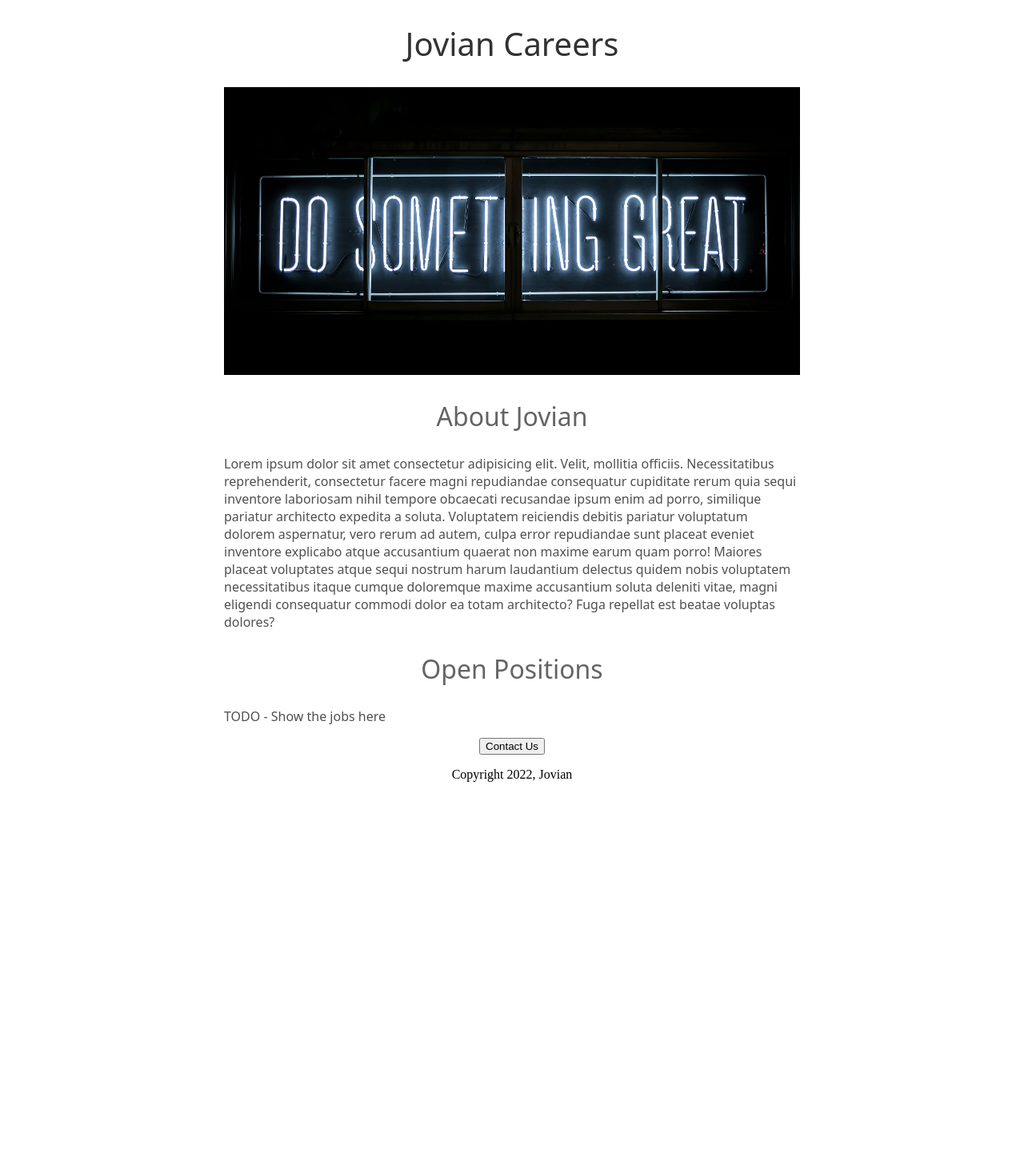
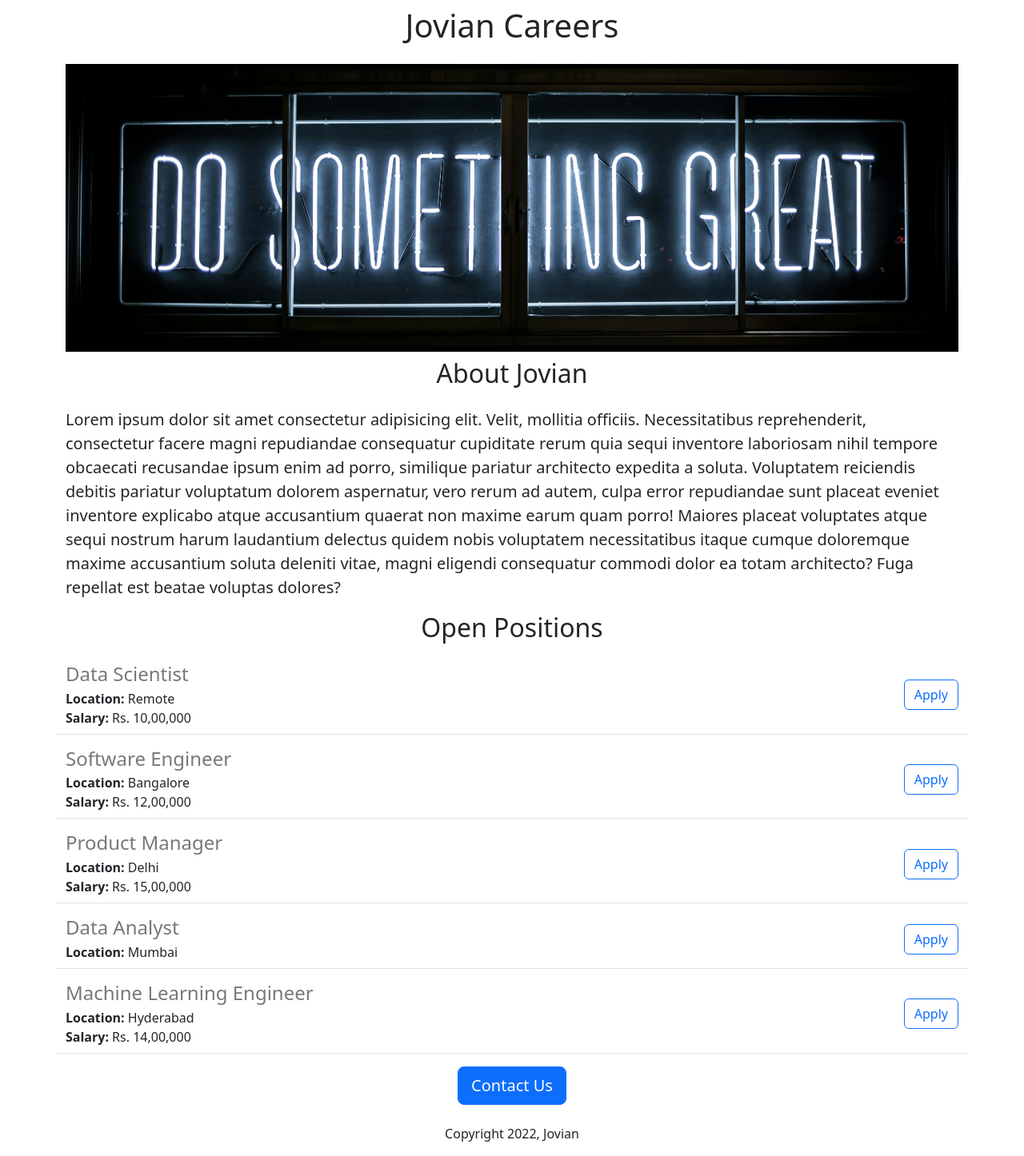
Before and after one commit to jdruiz0404/jovian-careers-website, a Flask app: page / in a window 1280 px wide. Shown: the whole page at 80% size. Before the commit the page ends 978 px from the top, so only its background shows below. Run offline with Flask 3, Linux system fonts and the light colour scheme.

Commit message:
Added dynamic data and API route

```diff
--- a/app.py
+++ b/app.py
@@ -1,9 +1,46 @@
-from flask import Flask, render_template
+from flask import Flask, render_template, jsonify
 app = Flask(__name__)
+
+JOBS = [
+    {
+        'id': 1,
+        'title': 'Data Scientist',
+        'location': 'Remote',
+        'salary': 'Rs. 10,00,000'
+    },
+    {
+        'id': 2,
+        'title': 'Software Engineer',
+        'location': 'Bangalore',
+        'salary': 'Rs. 12,00,000'
+    },
+    {
+        'id': 3,
+        'title': 'Product Manager',
+        'location': 'Delhi',
+        'salary': 'Rs. 15,00,000'
+    },
+    {
+        'id': 4,
+        'title': 'Data Analyst',
+        'location': 'Mumbai',
+    },
+    {
+        'id': 5,
+        'title': 'Machine Learning Engineer',
+        'location': 'Hyderabad',
+        'salary': 'Rs. 14,00,000'
+    }
+]
+
 
 @app.route('/')
 def hello_world():
-    return render_template('home.html')
+    return render_template('home.html', jobs=JOBS, company_name='Jovian')
+
+@app.route('/api/jobs')
+def list_jobs():
+    return jsonify(JOBS)
 
 if __name__ == '__main__':
     app.run(host='0.0.0.0', debug=True)
--- a/templates/home.html
+++ b/templates/home.html
@@ -4,52 +4,26 @@
     <meta charset="UTF-8" />
     <meta name="viewport" content="width=device-width, initial-scale=1.0" />
     <title>Jovian Careers</title>
+    <link
+      href="https://cdn.jsdelivr.net/npm/bootstrap@5.3.7/dist/css/bootstrap.min.css"
+      rel="stylesheet"
+      integrity="sha384-LN+7fdVzj6u52u30Kp6M/trliBMCMKTyK833zpbD+pXdCLuTusPj697FH4R/5mcr"
+      crossorigin="anonymous"
+    />
     <style>
-      h1 {
-        font-size: 40px;
-        font-family: system-ui, -apple-system, BlinkMacSystemFont, "Segoe UI",
-          Roboto, Oxygen, Ubuntu, Cantarell, "Open Sans", "Helvetica Neue",
-          sans-serif;
-        font-weight: normal;
-        color: rgb(50, 50, 50);
-        text-align: center;
-      }
-
       #banner {
+        height: 360px;
         width: 100%;
-        height: 360px;
         object-fit: cover;
-      }
-
-      h2 {
-        font-family: system-ui, -apple-system, BlinkMacSystemFont, "Segoe UI",
-          Roboto, Oxygen, Ubuntu, Cantarell, "Open Sans", "Helvetica Neue",
-          sans-serif;
-        font-size: 32px;
-        color: rgb(100, 100, 100);
-        font-weight: normal;
-        text-align: center;
-      }
-
-      .bodytext {
-        font-family: system-ui, -apple-system, BlinkMacSystemFont, "Segoe UI",
-          Roboto, Oxygen, Ubuntu, Cantarell, "Open Sans", "Helvetica Neue",
-          sans-serif;
-        color: rgb(80, 80, 80);
-      }
-
-      #container {
-        max-width: 720px;
-        margin: 0 auto;
       }
     </style>
   </head>
   <body>
-    <div id="container">
-      <h1>Jovian Careers</h1>
-      <img id="banner" src="static/banner.jpg" height="320" />
-      <h2>About Jovian</h2>
-      <p class="bodytext">
+    <div class="container">
+      <h1 class="text-center mt-2 mb-4">{{company_name}} Careers</h1>
+      <img class="img-fluid" id="banner" src="static/banner.jpg" />
+      <h2 class="text-center mt-2 mb-4">About Jovian</h2>
+      <p class="lead">
         Lorem ipsum dolor sit amet consectetur adipisicing elit. Velit, mollitia
         officiis. Necessitatibus reprehenderit, consectetur facere magni
         repudiandae consequatur cupiditate rerum quia sequi inventore laboriosam
@@ -63,11 +37,11 @@
         deleniti vitae, magni eligendi consequatur commodi dolor ea totam
         architecto? Fuga repellat est beatae voluptas dolores?
       </p>
-      <h2>Open Positions</h2>
-      <p class="bodytext">TODO - Show the jobs here</p>
-      <div style="text-align: center">
-        <button>Contact Us</button>
-        <p>Copyright 2022, Jovian</p>
+      <h2 class="text-center mt-2 mb-4">Open Positions</h2>
+      <div>{% for job in jobs %} {% include 'jobitem.html' %} {% endfor %}</div>
+      <div class="text-center">
+        <button class="btn btn-primary btn-lg">Contact Us</button>
+        <p class="mt-4">Copyright 2022, Jovian</p>
       </div>
     </div>
   </body>
--- /dev/null
+++ b/templates/jobitem.html
@@ -0,0 +1,14 @@
+<div class="border-bottom row" style="margin-bottom: 16px; padding-bottom: 8px">
+  <div class="col-10">
+    <h4 style="color: rgb(120, 120, 120); margin-bottom: 4px">
+      {{job['title']}}
+    </h4>
+    <div><b>Location:</b> {{job['location']}}</div>
+    {% if 'salary' in job %}
+    <div><b>Salary:</b> {{job['salary']}}</div>
+    {% endif %}
+  </div>
+  <div class="col-2" style="text-align: right; margin: auto;">
+    <button type="button" class="btn btn-outline-primary">Apply</button>
+  </div>
+</div>
```
